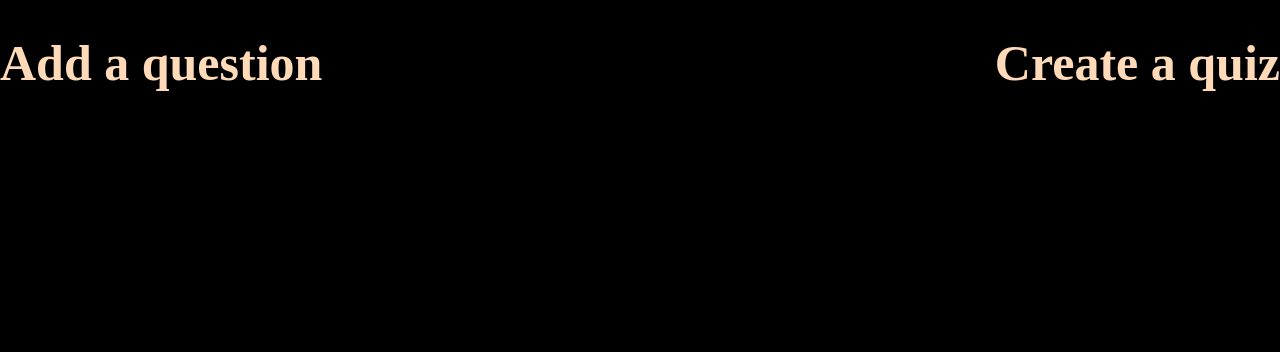
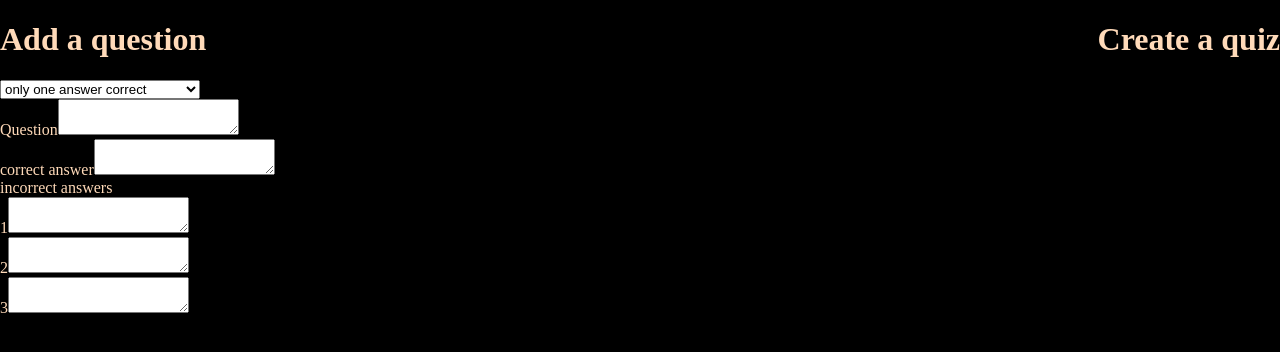
Before and after one commit to AFFAN-AHMAD/Digiaccel-Assignment, a React (Create React App) app in the folder client/: page /admin in a window 1280 px wide. Shown: the top 352 px of the page. Built offline with nearby package versions, Linux system fonts and the light colour scheme.

Commit message:
corrected:css of login and sigup

```diff
--- /dev/null
+++ b/client/src/components/oneAnswer/OneAnswer.jsx
@@ -0,0 +1,50 @@
+import React, { useState } from "react";
+
+const OneAnswer = () => {
+  const [question, setQuestion] = useState("");
+  const [correctAnswer, setCorrectAnswer] = useState("");
+  const [allAnswers, setAllAnswers] = useState([]);
+  const [incorrectAnswer1, setIncorrectAnswer1] = useState("");
+  const [incorrectAnswer2, setIncorrectAnswer2] = useState("");
+  const [incorrectAnswer3, setIncorrectAnswer3] = useState("");
+  return (
+    <div>
+      <div>
+        <label>Question</label>
+        <textarea
+          onChange={(e) => {
+            console.log(e.target.value);
+            setQuestion(e.target.value);
+          }}
+        ></textarea>
+      </div>
+      <div>
+        <label>correct answer</label>
+        <textarea onChange={(e) => setCorrectAnswer(e.target.value)}></textarea>
+      </div>
+      <div>
+        <label>incorrect answers</label>
+        <div>
+          <label>1</label>
+          <textarea
+            onChange={(e) => setIncorrectAnswer1(e.target.value)}
+          ></textarea>
+        </div>
+        <div>
+          <label>2</label>
+          <textarea
+            onChange={(e) => setIncorrectAnswer2(e.target.value)}
+          ></textarea>{" "}
+        </div>
+        <div>
+          <label>3</label>
+          <textarea
+            onChange={(e) => setIncorrectAnswer3(e.target.value)}
+          ></textarea>{" "}
+        </div>
+      </div>
+    </div>
+  );
+};
+
+export default OneAnswer;
--- /dev/null
+++ b/client/src/components/oneAnswer/oneAnswer.module.css
@@ -0,0 +1,3 @@
+.container{
+
+}
--- a/client/src/pages/admin/Admin.jsx
+++ b/client/src/pages/admin/Admin.jsx
@@ -1,10 +1,18 @@
-import React from "react";
+import React, { useState } from "react";
+import OneAnswer from "../../components/oneAnswer/OneAnswer";
 import styles from "./admin.module.css";
 const Admin = () => {
+  const [typeOfQuest, setTypeOfQuest] = useState("type1");
   return (
     <div className={styles.container}>
       <div>
         <h1>Add a question</h1>
+        <select>
+          <option value="type1">only one answer correct</option>
+          <option value="type2">more than one answer correct</option>
+        </select>
+        <OneAnswer/>
+
       </div>
       <div>
         <h1>Create a quiz</h1>
--- a/client/src/pages/login/Login.jsx
+++ b/client/src/pages/login/Login.jsx
@@ -43,18 +43,27 @@ const Login = () => {
   }, [role]);
   return (
     <div className={styles.container}>
-      <h1>Login</h1>
-      <form onSubmit={handleSubmit}>
+      <h1 className={styles.h1}>Login</h1>
+      <form onSubmit={handleSubmit} className={styles.form}>
         <div className={styles.inputContainers}>
-          <label>Email</label>
-          <input type="text" onChange={(e) => setEmail(e.target.value)} />
+          <label className={styles.label}>Email</label>
+          <input
+            className={styles.input}
+            type="text"
+            onChange={(e) => setEmail(e.target.value)}
+          />
         </div>
         <div className={styles.inputContainers}>
-          <label>Password</label>
-          <input type="text" onChange={(e) => setPassword(e.target.value)} />
+          <label className={styles.label}>Password</label>
+          <input
+            className={styles.input}
+            type="text"
+            onChange={(e) => setPassword(e.target.value)}
+          />
         </div>{" "}
         <div className={styles.inputContainers} style={{ border: "none" }}>
           <input
+            className={styles.input}
             type="submit"
             style={{
               height: "40px",
@@ -66,7 +75,7 @@ const Login = () => {
           <p>
             dont have an account?{" "}
             <span onClick={() => navigate("/")} style={{ color: "blue" }}>
-             create one!!
+              create one!!
             </span>{" "}
           </p>
         </div>
--- a/client/src/pages/login/login.module.css
+++ b/client/src/pages/login/login.module.css
@@ -5,11 +5,11 @@
     width: 40%;
 }
 
-h1 {
+.h1 {
     font-size: 50px;
 }
 
-form {
+.form {
     border: 3px solid gray;
     /* height: 400px; */
     border-radius: 10%;
@@ -25,14 +25,14 @@ form {
     height: 70px
 }
 
-label {
+.label {
     height: 30px;
     font-size: 35px;
     /* width: 50%; */
 }
 
-input,
-select {
+.input,
+.select {
     /* width:120px; */
     text-align: center;
     display: block;
--- a/client/src/pages/signup/Signup.jsx
+++ b/client/src/pages/signup/Signup.jsx
@@ -25,23 +25,35 @@ const Signup = () => {
 
   return (
     <div className={styles.container}>
-      <h1>Sign Up</h1>
-      <form onSubmit={handleSubmit}>
+      <h1 className={styles.h1}>Sign Up</h1>
+      <form onSubmit={handleSubmit} className={styles.form}>
         <div className={styles.inputContainers}>
-          <label>Name</label>
-          <input type="text" onChange={(e) => setName(e.target.value)} />
+          <label className={styles.label}>Name</label>
+          <input
+            className={styles.input}
+            type="text"
+            onChange={(e) => setName(e.target.value)}
+          />
         </div>
         <div className={styles.inputContainers}>
-          <label>Email</label>
-          <input type="text" onChange={(e) => setEmail(e.target.value)} />
+          <label className={styles.label}>Email</label>
+          <input
+            className={styles.input}
+            type="text"
+            onChange={(e) => setEmail(e.target.value)}
+          />
         </div>
         <div className={styles.inputContainers}>
-          <label>Password</label>
-          <input type="text" onChange={(e) => setPassword(e.target.value)} />
+          <label className={styles.label}>Password</label>
+          <input
+            className={styles.input}
+            type="text"
+            onChange={(e) => setPassword(e.target.value)}
+          />
         </div>
 
         <div className={styles.inputContainers}>
-          <label>Role</label>
+          <label className={styles.label}>Role</label>
           <select
             onChange={(e) => {
               setRole(e.target.value);
@@ -56,6 +68,7 @@ const Signup = () => {
         <div className={styles.inputContainers} style={{ border: "none" }}>
           {/* <label></label> */}
           <input
+            className={styles.input}
             type="submit"
             style={{
               height: "40px",
@@ -66,7 +79,9 @@ const Signup = () => {
           />
           <p>
             already have an account?{" "}
-            <span onClick={() => navigate("/login")} style={{color:"blue"}}>move to login</span>{" "}
+            <span onClick={() => navigate("/login")} style={{ color: "blue" }}>
+              move to login
+            </span>{" "}
           </p>
         </div>
       </form>
--- a/client/src/pages/signup/signup.module.css
+++ b/client/src/pages/signup/signup.module.css
@@ -4,10 +4,10 @@
     text-align: center;
     width: 40%;
 }
-h1{
+.h1{
     font-size: 50px;
 }
-form{
+.form{
     border: 3px solid gray;
     /* height: 400px; */
         border-radius:10%;
@@ -21,12 +21,12 @@ form{
     padding: 5px 5px 10px;
     height:70px
 }
-label{
+.label{
     height:30px;
     font-size: 35px;
     /* width: 50%; */
 }
-input,select{
+.input,.select{
     /* width:120px; */
     text-align: center;
         display: block;
```
